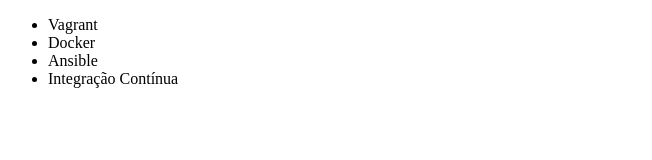
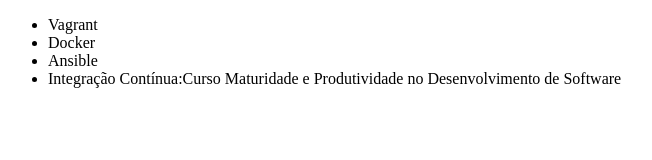
Before and after one commit to carlareiss/alura-git, a plain HTML site: page index.html in a window 1280 px wide. Shown: the whole page, without its empty margins (0-652 px from the left). Drawn offline with Linux system fonts and the light colour scheme.

Commit message:
Renomeando curso de Intergração Contínua

```diff
--- a/index.html
+++ b/index.html
@@ -9,7 +9,7 @@
         <li>Vagrant</li>
         <li>Docker</li>
         <li>Ansible</li>
-        <li>Integração Contínua</li>
+        <li>Integração Contínua:Curso Maturidade e Produtividade no Desenvolvimento de Software </li>
     </ul>
 </body>
 </html>
```
